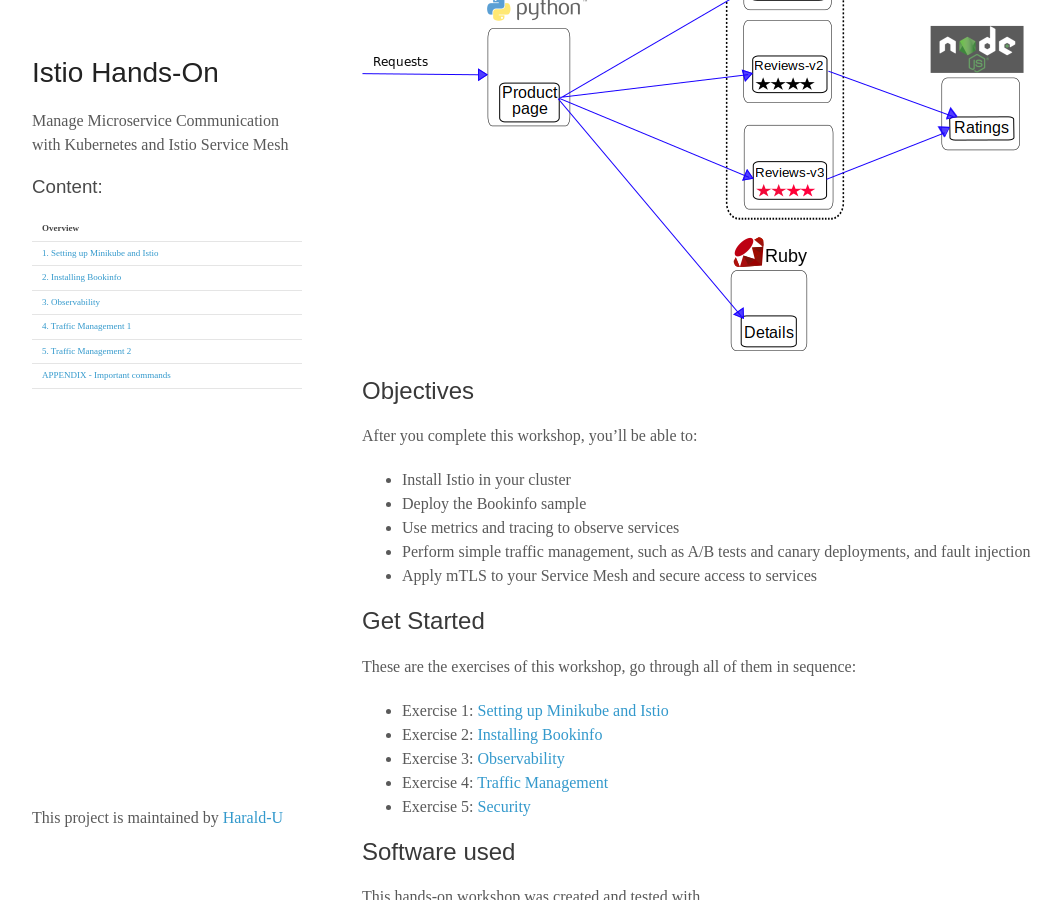
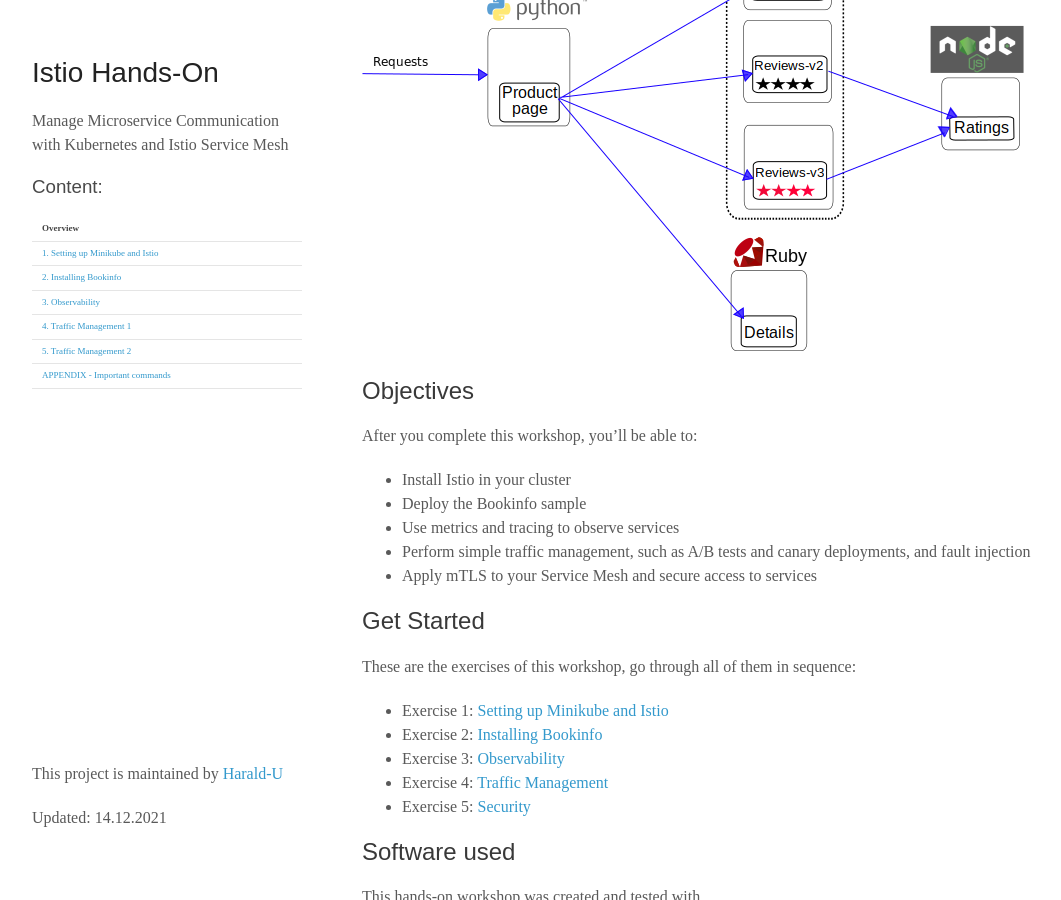
Before and after one commit to Harald-U/istio-on-minikube-handson, a Jekyll site: the page built from index.md, in a window 1280 px wide and 900 px high, scrolled down 507 px. Shown: the whole window, without its empty margins (68-1129 px from the left). Built offline with Jekyll 4.4.1, drawn with Linux system fonts in a browser that asks for light colours.

Commit message:
add date

```diff
--- a/_config.yml
+++ b/_config.yml
@@ -1,5 +1,6 @@
 theme: jekyll-theme-minimal
 title: Istio Hands-On
+updated: 14.12.2021
 description: Manage Microservice Communication with Kubernetes and Istio Service Mesh
 show_downloads: False
 navigation:
--- a/_layouts/default.html
+++ b/_layouts/default.html
@@ -48,6 +48,9 @@
         {% if site.github.is_project_page %}
         <p>This project is maintained by <a href="{{ site.github.owner_url }}">{{ site.github.owner_name }}</a></p>
         {% endif %}
+        {% if site.updated %}
+        <p>Updated: {{ site.updated }}</p>
+        {% endif %}
       </footer>
     </div>
     <script src="{{ '/assets/js/scale.fix.js' | relative_url }}"></script>
```
